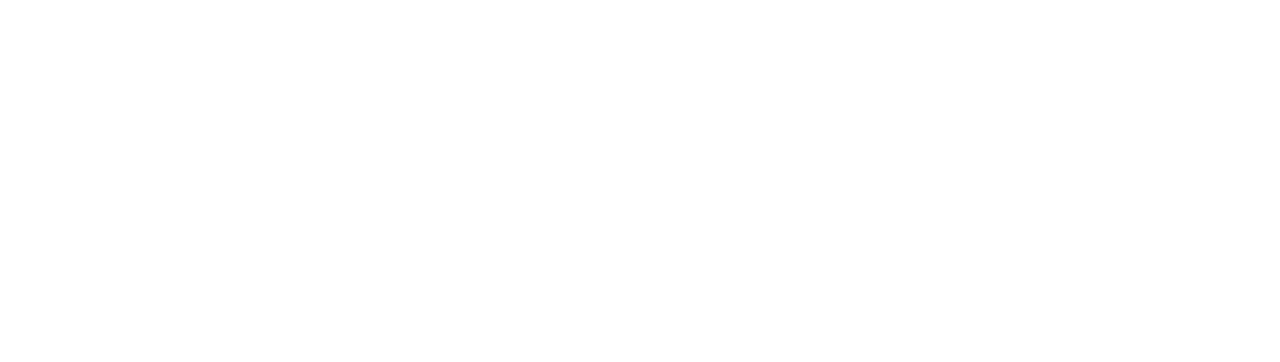
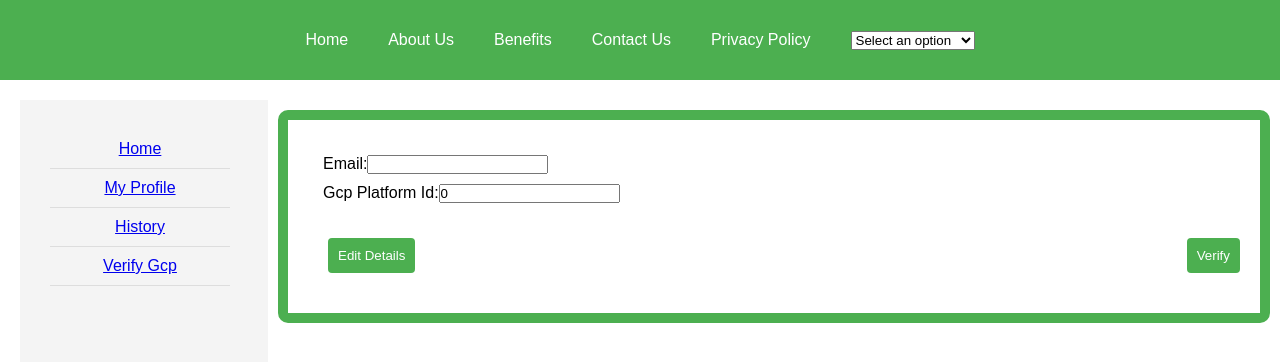
Before and after one commit to Bhaskar-459/eco-explorers, a React (Vite) app in the folder frontend/eco-explorers/: page /company-verify-gcp in a window 1280 px wide. Before the commit this address had no page. Shown: the top 362 px of the page. Built offline with nearby package versions, Linux system fonts and the light colour scheme.

Commit message:
1507bySai

```diff
--- a/frontend/eco-explorers/src/App.jsx
+++ b/frontend/eco-explorers/src/App.jsx
@@ -13,6 +13,7 @@
 import NgoProfile from './components/Ngo/NgoProfile';
 import CompanyHome from './components/Company/CompanyHome';
 import VerifyNgoCredits from './components/Ngo/NgoVerify';
+import VerifyGCP from './components/Company/VerifyGCP';
 
 const App = () => {
   return (
@@ -30,6 +31,7 @@
         {/* <Route path="/ngo" element={<NgoPage />} /> */}
         <Route path="/my-profile" element={<NgoProfile />} />
         <Route path="/verify-ngo-credits" element={<VerifyNgoCredits />} />
+        <Route path='/company-verify-gcp' element={<VerifyGCP />} />
 
       </Routes>
     </Router>
--- /dev/null
+++ b/frontend/eco-explorers/src/components/Company/BuyCredits.jsx
@@ -0,0 +1,47 @@
+import React from 'react'
+import { useState } from 'react';
+
+const BuyCredits = () => {
+    let [companyDetails,setCompanyDetails]=useState(JSON.parse(localStorage.getItem("companyDetails")));
+
+    const [creditsToBuy, setCreditsToBuy] = useState('');
+    const [expectedPrice,setExpectedPrice]=useState(1);
+
+    const handleCreditsToBuyChange = (e) => {
+      setCreditsToBuy(e.target.value);
+    };
+
+
+    const handleFormSubmit = (e) => {
+      e.preventDefault();
+      // Implement form submission logic here
+      console.log(`Credits to Buy: ${creditsToBuy}, Expected Price: ${expectedPrice}`);
+      // Reset form fields
+      setCreditsToBuy('');
+      setExpectedPrice('');
+    };
+  return (
+    <div className='buy-credits'>
+    <h3>Buy Credits</h3>
+        <form onSubmit={handleFormSubmit} className="buy-form">
+            <div><label>Current Credits Available: </label><span>{companyDetails.creditsAvailable}</span></div>
+
+            <p>Expected Price per Credit: </p>
+            <div>
+            <label>No of credits to Buy:</label>
+            <input
+              type="number"
+              value={creditsToBuy}
+              onChange={handleCreditsToBuyChange}
+              required
+            />
+          </div>
+          <p>Excpected Price: {creditsToBuy * expectedPrice}</p>
+          <button type="submit">Confirm</button>
+        </form>
+    </div>
+
+  )
+}
+
+export default BuyCredits;
--- /dev/null
+++ b/frontend/eco-explorers/src/components/Company/CompanyHome.css
@@ -0,0 +1,109 @@
+*,
+*::after,
+*::before {
+  box-sizing: border-box;
+}
+.company-credits
+{
+    border: 10px solid #4CAF50;
+    border-radius: 10px;
+    padding: 10px;
+    margin: 10px;
+    height: fit-content;
+    color: black;
+    display: flex;
+    flex-direction: row;
+    flex-grow: 1;
+    width:100%;
+    justify-content: space-evenly;
+ }
+.buy-credits
+{
+    justify-content: center;
+    align-items: center;
+    width:max-content;
+    color: black;
+
+}
+.buy-credits .buy-form
+{
+    width:inherit;
+    height: inherit;
+    display: flex;
+    flex-direction: column;
+    flex-grow: 1;
+    align-items:start;
+}
+.sell-credits
+{
+    justify-content: center;
+    align-items: center;
+    width:max-content;
+    color: black;
+
+
+}
+.sell-credits .sell-form
+{
+    width:inherit;
+    height: inherit;
+    display: flex;
+    flex-direction: column;
+    flex-grow: 1;
+    align-items:start;
+}
+
+.verifyGcpContent
+{
+    display: flex;
+    flex-direction: column;
+    width: 100%;
+    height: fit-content;
+    margin: 10px;
+    padding: 20px;
+    border: 10px solid #4CAF50;
+    border-radius: 10px;
+    color: black;
+}
+.verifyGcpContent .verifyDetails
+{
+    display: flex;
+    flex-direction: column;
+    align-items: start;
+    width: 100%;
+    height: fit-content;
+    margin: 10px;
+    color: black;
+}
+.verifyGcpContent .verifyDetails label
+{
+    margin: 5px;
+}
+.verifyGcpContent .verifyButtons
+{
+    display: flex;
+    flex-direction: row;
+    justify-content: space-between;
+    width: 100%;
+    height: fit-content;
+    margin: 10px;
+    padding: 10px;
+    color: black;
+}
+.verifyGcpContent .verifyButtons Button
+{
+    width:fit-content;
+}
+.verifyGcpContent .verifyStatusDisplay
+{
+    display: flex;
+    justify-content: center;
+    width:100%;
+    height: fit-content;
+}
+.verifyGcpContent .verifyStatusDisplay span
+{
+    font-size: medium;
+    font-weight: bolder;
+    color: black;
+}
--- a/frontend/eco-explorers/src/components/Company/CompanyHome.jsx
+++ b/frontend/eco-explorers/src/components/Company/CompanyHome.jsx
@@ -2,16 +2,23 @@
 import MarketScenario from '../../Common/Home/MarketScenario';
 import Nav from '../../Common/Home/nav';
 import Dashboard from './Dashboard';
+import BuyCredits from './BuyCredits';
+import SellCredits from './SellCredits';
+import './CompanyHome.css';
 
 
 const CompanyHome = props => {
   return (
-    <div className="App">
+    <div className="App" >
       <Nav />
       <div className="main-content">
         <Dashboard className="dashboard" />
         <div className="content">
           <MarketScenario className="market-scenario" />
+          <div className="company-credits" >
+            <BuyCredits />
+            <SellCredits />
+          </div>
         </div>
       </div>
     </div>
--- a/frontend/eco-explorers/src/components/Company/Dashboard.jsx
+++ b/frontend/eco-explorers/src/components/Company/Dashboard.jsx
@@ -6,10 +6,10 @@
     <div className="dashboard">
       <nav className="sidebar">
         <ul>
-          <li><Link to="/">Home</Link></li>
+          <li><Link to="/company">Home</Link></li>
           <li><Link to="/my-profile">My Profile</Link></li>
-          <li><Link to="/history">History</Link></li>
-          <li><Link to="/projects">Projects</Link></li>
+          <li><Link to="/company-history">History</Link></li>
+          <li><Link to="/company-verify-gcp">Verify Gcp</Link></li>
         </ul>
       </nav>
       <div className="content">
--- /dev/null
+++ b/frontend/eco-explorers/src/components/Company/SellCredits.jsx
@@ -0,0 +1,69 @@
+import React from 'react'
+import { useState } from 'react';
+
+const SellCredits = () => {
+    let [companyDetails,setCompanyDetails]=useState(JSON.parse(localStorage.getItem("companyDetails")));
+    const [isRegisteredOnGCP,setIsRegisterdOnGCP ]= useState(companyDetails.isRegisteredOnGCP);
+    // const [isRegisteredOnGCP,setIsRegisterdOnGCP ]= useState(true);
+    const [creditsToSell, setCreditsToSell] = useState('');
+    const [price, setPrice] = useState('');
+
+    const handleSellClick = () => {
+      window.location.href = '/company-verify-gcp';
+
+    };
+    const handleCreditsToSellChange = (e) => {
+      setCreditsToSell(e.target.value);
+    };
+
+    const handlePriceChange = (e) => {
+      setPrice(e.target.value);
+    };
+
+    const handleFormSubmit = (e) => {
+      e.preventDefault();
+      // Implement form submission logic here
+      console.log(`Credits to Sell: ${creditsToSell}, Expected Price: ${expectedPrice}`);
+      // Reset form fields
+      setCreditsToSell('');
+      setExpectedPrice('');
+    };
+  return (
+    <div className='sell-credits'>
+    <h3>Sell Credits</h3>
+    {!isRegisteredOnGCP && (
+        <button onClick={handleSellClick}>VerifyGCP</button>
+      )}
+      {isRegisteredOnGCP && (
+        <form onSubmit={handleFormSubmit} className="sell-form">
+
+          <div><span>Current Credits Available: </span><span>{companyDetails.creditsAvailable}</span></div>
+            <p>Price per Credit: </p>
+            <div>
+            <label>No of credits to sell:</label>
+            <input
+              type="number"
+              value={creditsToSell}
+              onChange={handleCreditsToSellChange}
+              required
+            />
+          </div>
+          <div>
+            <label>Price</label>
+            <input
+              type="number"
+              value={price}
+              onChange={handlePriceChange}
+              required
+            />
+          </div>
+          <p>Excpected Amount {creditsToSell * price}</p>
+          <button type="submit">Confirm</button>
+        </form>
+      )}
+    </div>
+
+  )
+}
+
+export default SellCredits;
--- /dev/null
+++ b/frontend/eco-explorers/src/components/Company/VerifyGCP.jsx
@@ -0,0 +1,81 @@
+import React from 'react'
+import { useState } from 'react';
+import Nav from '../../Common/Home/nav';
+import Dashboard from './Dashboard';
+import axios from 'axios';
+
+
+
+const VerifyGCP = props => {
+    let [companyDetails, setCompanyDetails] = useState(JSON.parse(localStorage.getItem("companyDetails")));
+    let [verifyStatus, setVerifyStatus] = useState(localStorage.getItem("companyDetails.isRegisteredOnGCP"));
+    let [gcpPlatformId, setGcpPlatformId] = useState(0);
+    let [emailId, setEmailId] = useState('');
+    const handleGcpChange = (e) => {
+        setGcpPlatformId(e.target.value);
+    };
+    const handleEmailChange = (e) => {
+        setEmailId(e.target.value);
+    };
+    const handleVerify = async () => {
+
+        const response = await axios.post('http://localhost:5000/api/company/post/gcpRegister',
+            {
+                emailId,
+                gcpPlatformId
+            }
+        )
+        if (response.status === 200) {
+            setVerifyStatus(true);
+            companyDetails.isRegisteredOnGCP = true;
+            localStorage.setItem("companyDetails",JSON.stringify(companyDetails));
+        }
+        else{
+            alert('Verification Unsuccessful');
+        }
+    }
+    return (
+        <div className="App" >
+            <Nav />
+            <div className="main-content">
+                <Dashboard className="dashboard" />
+                <div className="content">
+                    <div className='verifyGcpContent'>
+                        {!verifyStatus && (
+                        <div className='verifyDetails'>
+                            <label >Email:<input type='text' value={emailId}
+                                onChange={handleEmailChange}
+                                required /></label>
+                            <label >Gcp Platform Id:<input type="number"
+                                value={gcpPlatformId}
+                                onChange={handleGcpChange}
+                                required /></label>
+                        </div>)}
+                        { verifyStatus && (
+                            <div className='verifyDetails'>
+                                <label >Email:{emailId}</label>
+                                <label >Gcp Platform Id:{gcpPlatformId}</label>
+                            </div>
+                        )}
+                        <div className='verifyButtons'>
+                            <button>Edit Details</button>
+                            {!verifyStatus && (
+                            <button onClick={handleVerify}>Verify</button>
+                        )}
+                        </div>
+                        {verifyStatus && (
+                            <div className='verifyStatusDisplay'>
+                                <span>Gcp Platform Id Verified</span>
+                            </div>
+                        )}
+                    </div>
+
+                </div>
+            </div>
+        </div>
+    )
+}
+
+
+
+export default VerifyGCP
```
